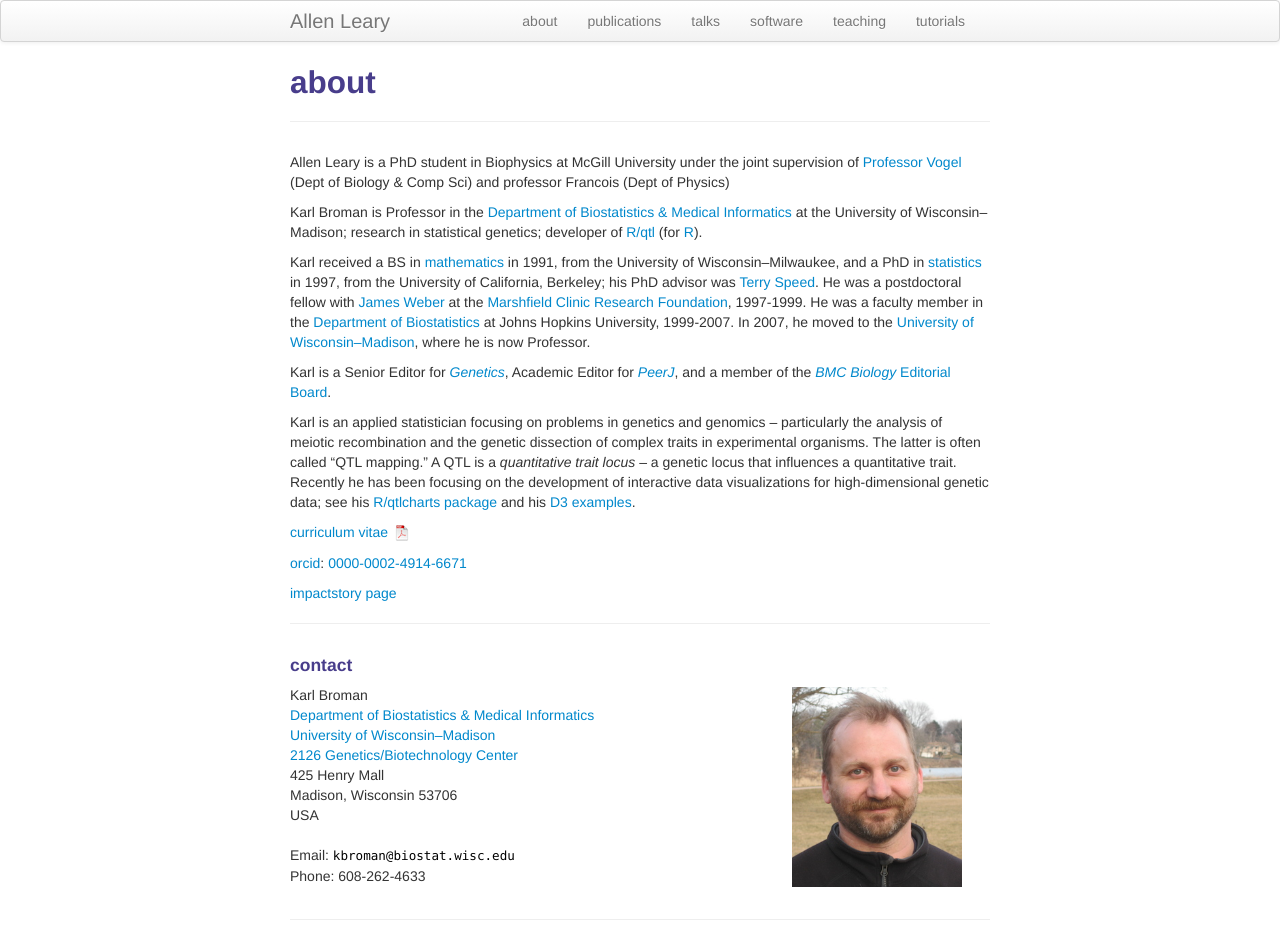
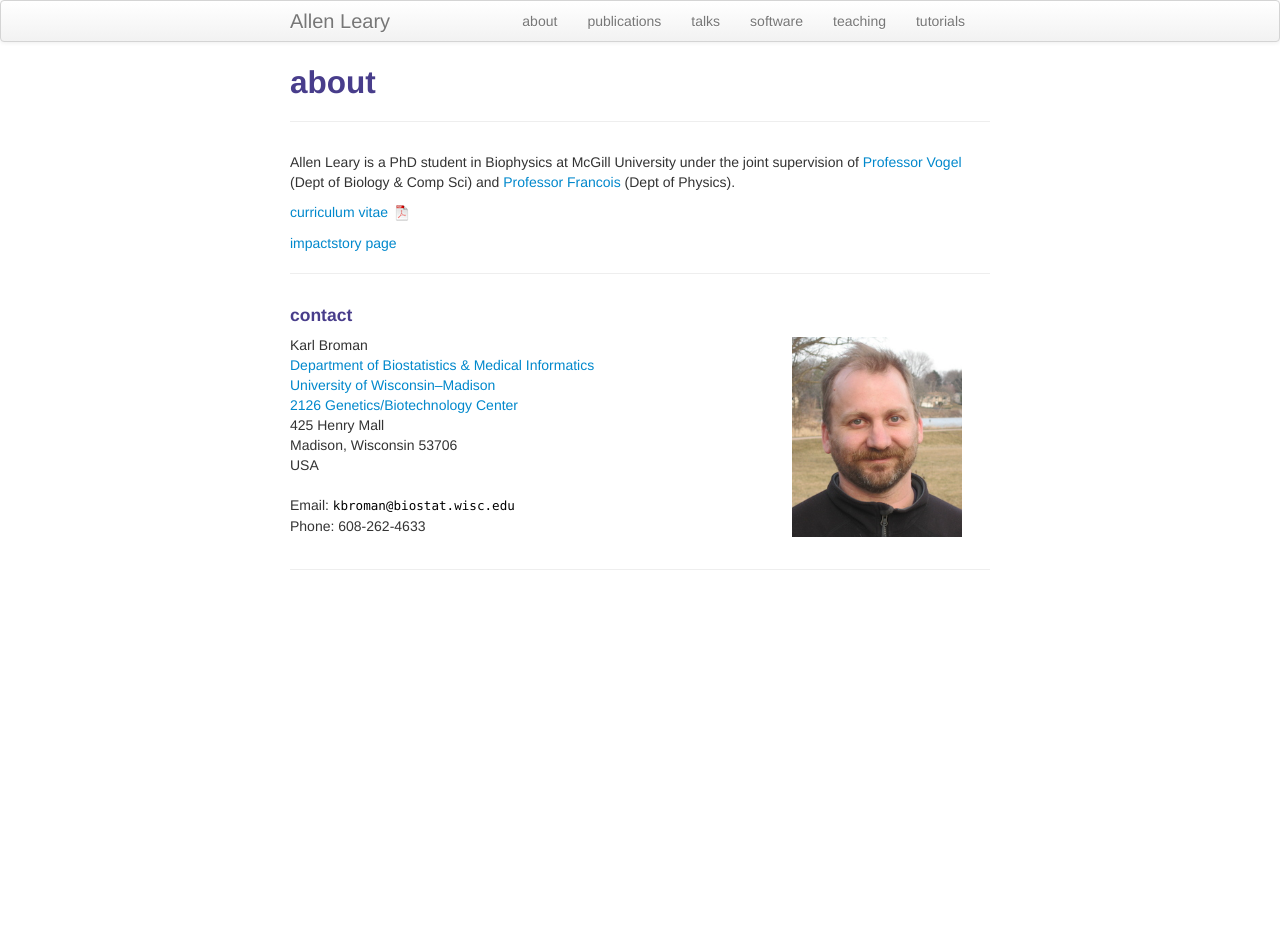
Before and after one commit to aleary1991/aleary1991.github.io4, a Jekyll site: the page built from pages/about.md, in a window 1280 px wide. Built offline with Jekyll 4.4.1, drawn with Linux system fonts in a browser that asks for light colours; after the commit the page ends 900 px from its top, so only the background shows below that.

Commit message:
Update about.md

```diff
--- a/pages/about.md
+++ b/pages/about.md
@@ -3,46 +3,10 @@ layout: page
 title: about
 description: Allen Leary is a PhD student in Biophysics at McGill University under the joint supervision of Professor Vogel (Dept of Biology & Comp Sci) and professor Francois (Dept of Physics)
 ---
-Allen Leary is a PhD student in Biophysics at McGill University under the joint supervision of [Professor Vogel](http://aguada.biol.mcgill.ca/) (Dept of Biology & Comp Sci) and professor Francois (Dept of Physics)
+Allen Leary is a PhD student in Biophysics at McGill University under the joint supervision of [Professor Vogel](http://aguada.biol.mcgill.ca/) (Dept of Biology & Comp Sci) and [Professor Francois](https://www.mcgill.ca/francois-group/home) (Dept of Physics).
 
-Karl Broman is Professor in the
-[Department of Biostatistics &amp; Medical Informatics](http://www.biostat.wisc.edu)
-at the University of Wisconsin&ndash;Madison;
-research in statistical genetics; developer of
-[R/qtl](http://www.rqtl.org) (for [R](http://www.r-project.org)).
-
-Karl received a BS in [mathematics](http://www4.uwm.edu/letsci/math/)
-in 1991, from the
-University of Wisconsin&ndash;Milwaukee, and a
-PhD in [statistics](http://www.stat.berkeley.edu) in 1997, from the
-University of California, Berkeley; his PhD advisor was
-[Terry Speed](http://www.wehi.edu.au/faculty_members/professor_terry_speed).
-He was a postdoctoral fellow with [James Weber](https://www.preventiongenetics.com/about-us/senior-staff/) at the
-[Marshfield Clinic Research Foundation](http://research.marshfieldclinic.org),
-1997-1999. He
-was a faculty member in the [Department of Biostatistics](http://www.jhsph.edu/departments/biostatistics/) at Johns
-Hopkins University, 1999-2007. In 2007, he moved to the
-[University of Wisconsin&ndash;Madison](http://www.wisc.edu),
-where he is now Professor.
-
-Karl is a Senior Editor for [_Genetics_](http://www.genetics.org),
-Academic Editor for [_PeerJ_](http://peerj.com), and
-a member of the [_BMC Biology_](http://bmcbiol.biomedcentral.com)
-[Editorial Board](http://bmcbiol.biomedcentral.com/about/editorial-board).
-
-Karl is an applied statistician focusing on problems in genetics and
-genomics &ndash; particularly the analysis of meiotic recombination and the
-genetic dissection of complex traits in experimental organisms. The
-latter is often called &ldquo;QTL mapping.&rdquo; A QTL is a
-_quantitative trait locus_ &ndash; a genetic locus that influences a
-quantitative trait. Recently he has been focusing on the development
-of interactive data visualizations for high-dimensional genetic data;
-see his [R/qtlcharts package](http://kbroman.org/qtlcharts) and
-his [D3 examples](http://www.biostat.wisc.edu/~kbroman/D3).
 
 [curriculum vitae ![CV as pdf](icons16/pdf-icon.png)]({{ BASE_PATH }}/assets/broman_cv.pdf)
-
-[orcid](http://orcid.org): [0000-0002-4914-6671](http://orcid.org/0000-0002-4914-6671)
 
 [impactstory page](https://impactstory.org/u/0000-0002-4914-6671)
 
```
